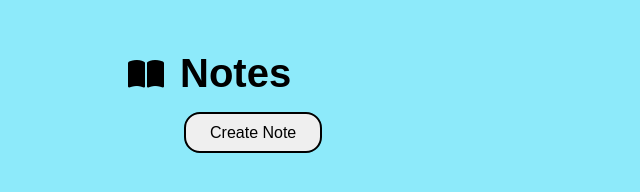
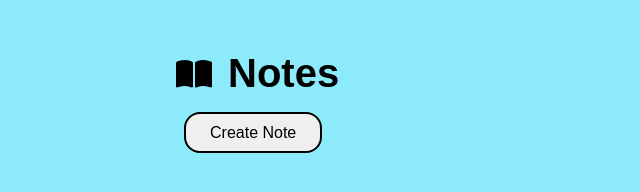
Before and after one commit to shivvyadav/Note-creator-webApp, a plain HTML site: page index.html in a window 1280 px wide. Shown: the whole page, without its empty margins (0-640 px from the left). Drawn offline with Linux system fonts and the light colour scheme.

Commit message:
add complete project

```diff
--- a/index.html
+++ b/index.html
@@ -15,7 +15,7 @@
   <body>
     <div class="container">
       <div class="header">
-        <i class="fa-solid fa-book-open" style="font-size: 2rem"></i>
+        <i class="fa-solid fa-book-open" style="font-size:2rem; padding-left: 3rem;"></i>
         <h1 style="font-size: 2.5rem">Notes</h1>
       </div>
       <button id="btn">Create Note</button>
```
